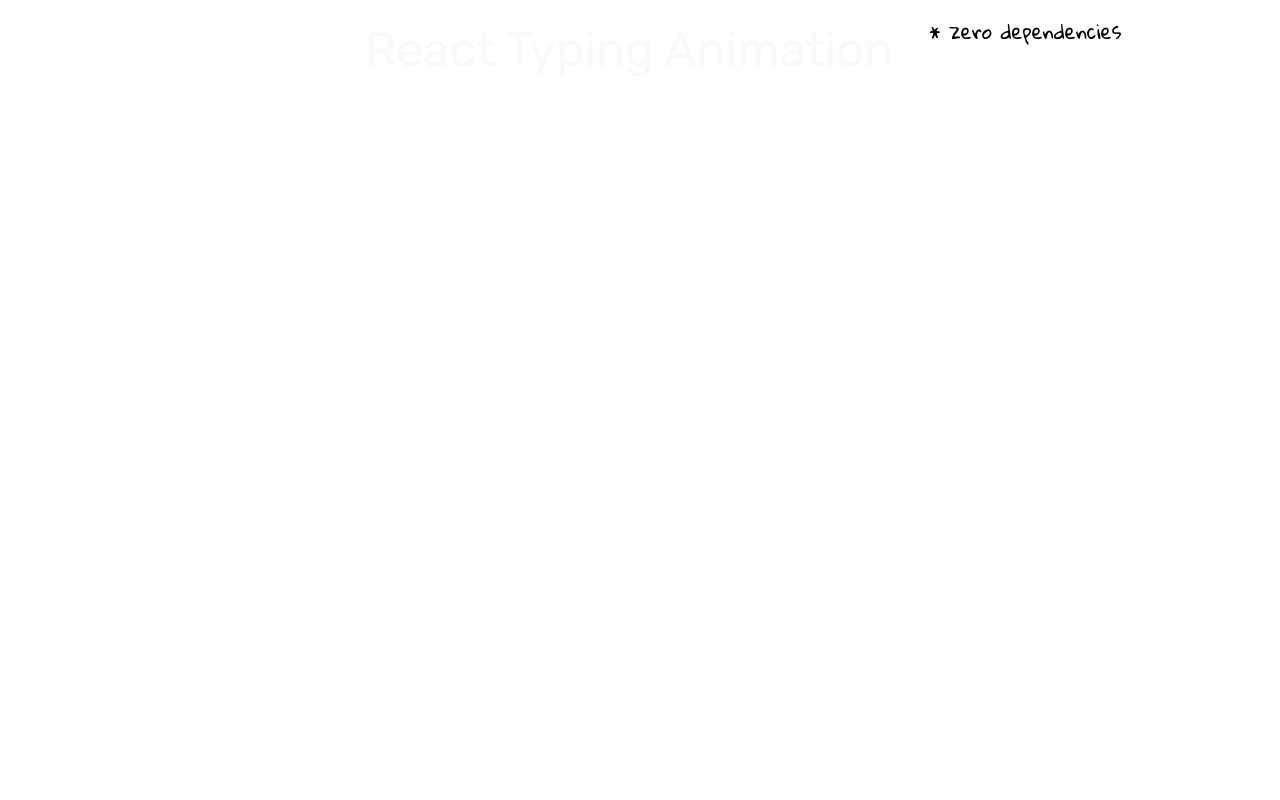
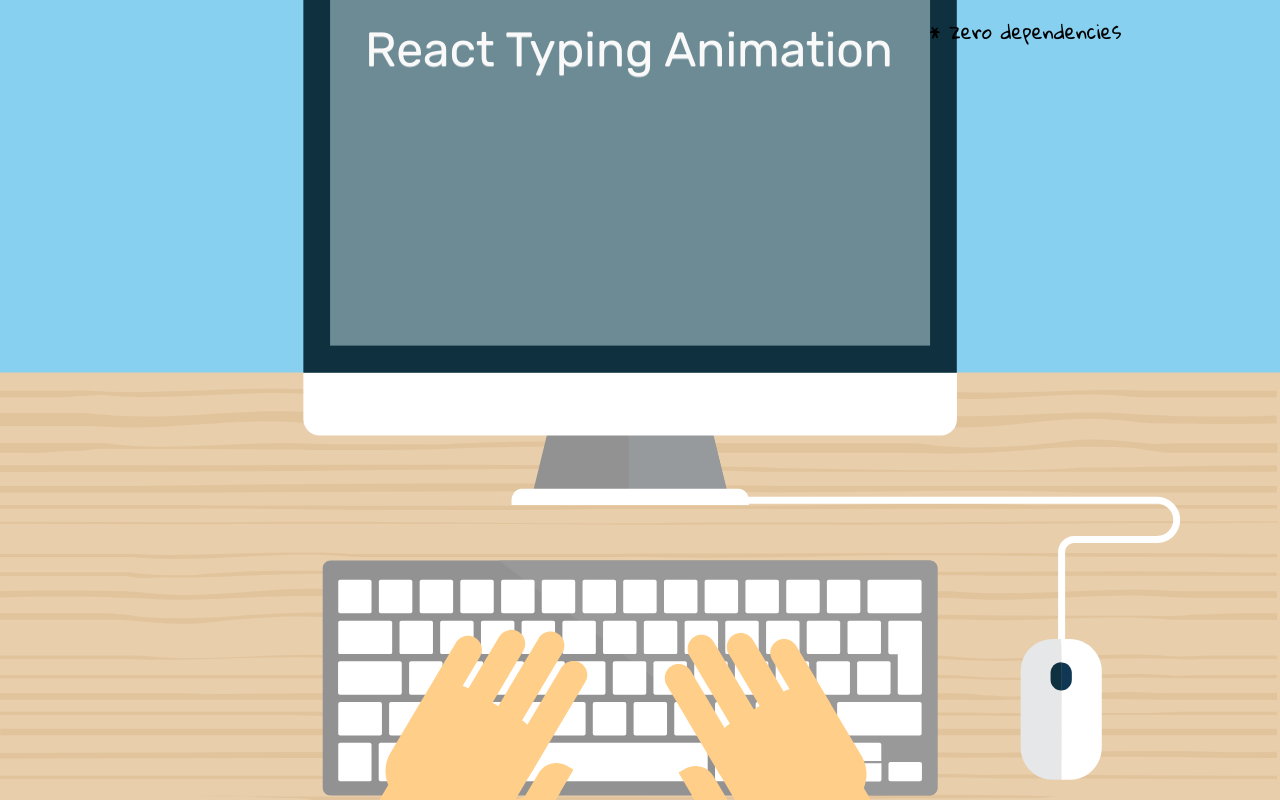
Before and after one commit to notadamking/react-typing-animation, a plain HTML site: page index.html in a window 1280 px wide. Drawn offline with nearby package versions, Linux system fonts and the light colour scheme.

Commit message:
Update main.css

```diff
--- a/styles/main.css
+++ b/styles/main.css
@@ -11,7 +11,7 @@
 }.ToA- > span {}._2eVf {
   font-family: Rubik, sans-serif;
   /*background-color: #087E8B;*/
-  background: url(/react-typing-animation8824fa6575593b7a4d475f9ae68ca494.svg);
+  background: url(/react-typing-animation/8824fa6575593b7a4d475f9ae68ca494.svg);
   background-size: cover;
   background-position: center;
   width: 100vw;
```
